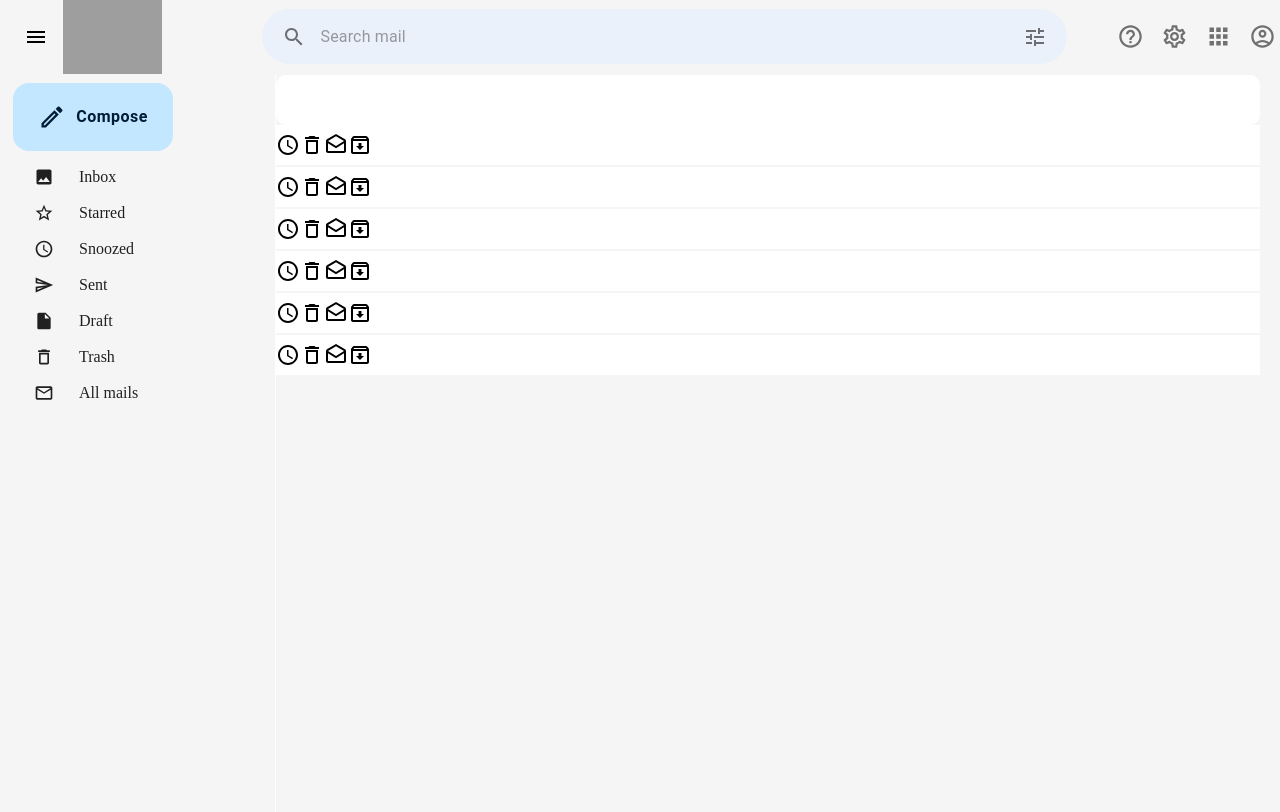
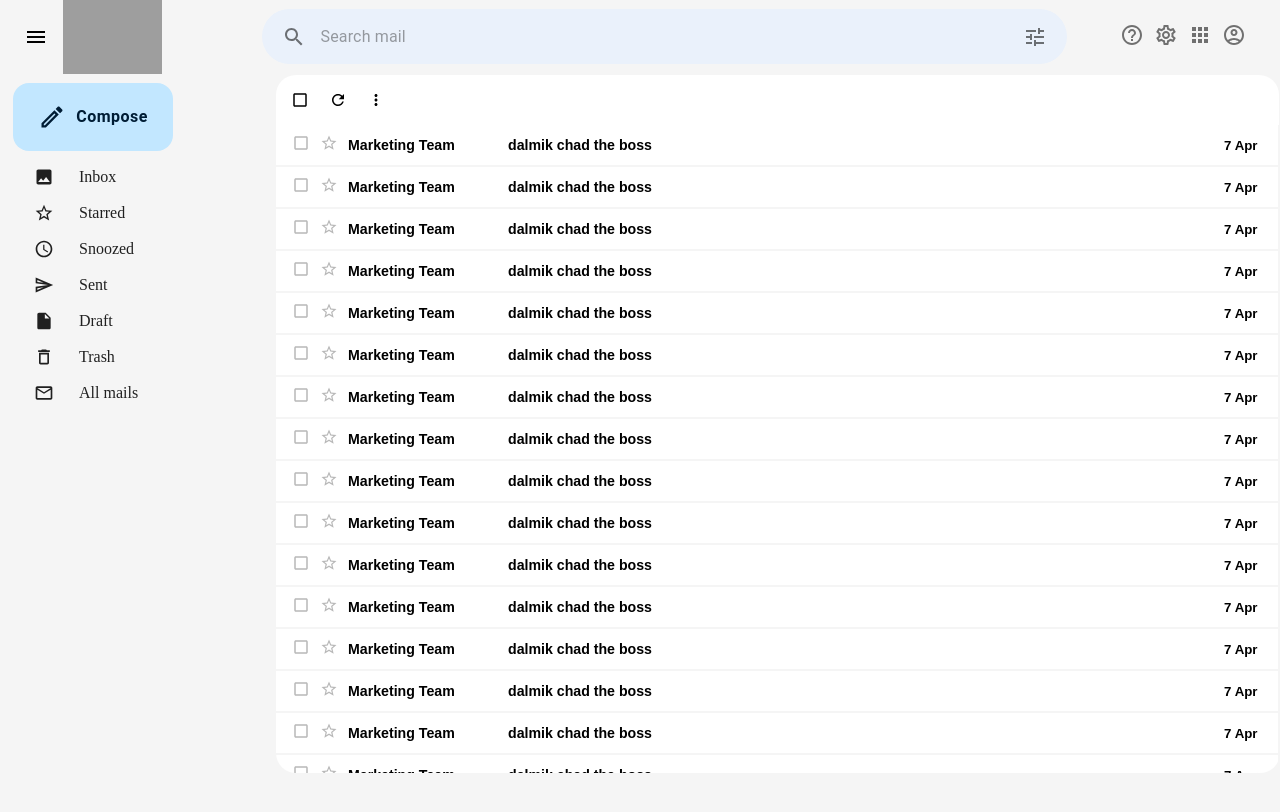
Before and after one commit to DALMIK/gmail_clone, a React (Create React App) app: page / in a window 1280 px wide. Shown: the top 812 px of the page. Built offline with nearby package versions, Linux system fonts and the light colour scheme; grey boxes are pictures that could not be loaded.

Commit message:
some more changes done

```diff
--- a/public/index.html
+++ b/public/index.html
@@ -13,7 +13,7 @@
     <link rel="manifest" href="%PUBLIC_URL%/manifest.json" />
     <title>React App</title>
   </head>
-  <body style="margin: 0;">
+  <body style="margin: 0; background-color: #f5f5f5;">
     <noscript>You need to enable JavaScript to run this app.</noscript>
     <div id="root"></div>
 
--- /dev/null
+++ b/src/Componetns/AllMessagesBox.jsx
@@ -0,0 +1,191 @@
+import styled from '@emotion/styled'
+import { Box } from '@mui/material'
+import React, { useState } from 'react'
+import  {AccessTime , DeleteOutline, DraftsOutlined, ArchiveOutlined, CheckBoxOutlineBlank, StarBorder, DragIndicator, MoreVert, Refresh ,DataArray } from '@mui/icons-material';
+
+
+
+
+
+const Container = styled(Box)`
+    /* background: #b72424; */
+    position: static;
+    width: ${(props)=> props.width == "276px" ? "80%" : "99%"};
+    height: 90vh;
+    border-radius: 20px;
+    /* overflow: scroll; */
+`
+
+const AllMessages = styled(Box)`
+    height: 81vh;
+    width: 98%;
+    background: #F5F5F5;
+    overflow: scroll;
+    border-radius: 0 0 20px 20px;
+`
+const MessageSlits = styled(Box)`
+    height: 40px;
+    width: 99.8%;
+    display: flex;
+    /* align-items: center; */
+    background: white;
+    margin-bottom: 2px;
+    position: relative;
+    &:hover{
+        box-shadow: 1px 1px 4px #c3c3c3 ;
+        cursor: pointer;
+    }
+`
+const AllMessagesBoxHeader = styled(Box)`
+    height: 50px;
+    width: 96.5%;
+    padding-left: 15px;
+    display: flex;
+    align-items: center;
+    background: #ffffff;
+    border-radius: 20px 20px 0 0;
+    position: sticky;
+    & > svg {
+        font-size: 18px;
+        margin-right: 20px;
+    }
+`
+
+const SlitsContainer = styled(Box)`
+    overflow: hidden;
+    /* height: 100vh; */
+    width: 100%;
+`
+
+const SlitButtons = styled(Box)`
+    position: absolute;
+    right: 0;
+    display: flex;
+    height: 100%;
+    align-items: center;
+`
+const StyledIcons = styled(Box)`
+    margin-right: 20px;
+    color: #444444;
+    & > svg {
+        font-size: 20px;
+    }
+    &:hover {
+        cursor: pointer;
+    }
+`
+const StyledSlitStarAndCheckBoxIcons = styled(Box)`
+    margin-right: 10px;
+    /* color: ${(props)=> props.color}; */
+    & > svg {
+        font-size: 18px;
+    }
+    &:hover {
+        cursor: pointer;
+        color: ${(props)=>props.color};
+    }
+`
+const TimeDiv = styled(Box)`
+    font-weight: 700px;
+    position: absolute;
+    right: 20px;
+    font-family: sans-serif;
+`
+const SlitContentContainer = styled(Box)`
+    display: flex;
+    height: 100%;
+    align-items: center;
+`
+
+const StarAndCheckboxSlitDiv = styled(Box)`
+    display: flex;
+    align-items: center;
+    height: 100%;
+    position: absolute;
+    left: 16px;
+`
+
+const AllMessagesBox = ({setMarginLeft}) => {
+
+
+    const [iconVisibilityForHoveredSlit, setIconVisibilityForHoveredSlit] = useState(-1)
+    const [dataArray, setDataArray] = useState([1,2,3,4,5,6,1,2,3,4,5,6,1,2,3,4,5,6,1,2,3,4,5,6,1,2,3,4,5,6,1,2,3,4,5,6])
+
+    const handleMouseEnter = (index) =>{
+        setIconVisibilityForHoveredSlit(index);
+    }
+    const handleMouseLeave = () =>{
+        setIconVisibilityForHoveredSlit(-1);
+    }
+
+
+
+
+
+  return (
+    <Container style={{marginLeft : setMarginLeft}} width={setMarginLeft}>
+        <AllMessagesBoxHeader>
+            <CheckBoxOutlineBlank />
+            <Refresh/>
+            <MoreVert/>
+        </AllMessagesBoxHeader>
+
+        <AllMessages>
+            <SlitsContainer>
+            {
+                dataArray.map((data,index)=>{
+                    return (
+                        <MessageSlits
+                            key={index}
+                            onMouseEnter={() => { handleMouseEnter(index) }}
+                            onMouseLeave={handleMouseLeave}
+                        >
+                            {iconVisibilityForHoveredSlit === index ? <DragIndicator fontSize='small' style={{marginTop:"8px", color:"#c3c3c3"}} /> :""}
+                            <StarAndCheckboxSlitDiv>
+                                <StyledSlitStarAndCheckBoxIcons color={iconVisibilityForHoveredSlit === index ? "#1f1f1f" : "#b8b8b8"}>
+                                    <CheckBoxOutlineBlank />
+                                </StyledSlitStarAndCheckBoxIcons>
+                                <StyledSlitStarAndCheckBoxIcons color={iconVisibilityForHoveredSlit === index ? "#1f1f1f" : "#b8b8b8"}>
+                                    <StarBorder />
+                                </StyledSlitStarAndCheckBoxIcons>
+                                <Box style={{width:"160px", fontFamily:"sans-serif", fontWeight : "700", fontSize:"0.885rem"}}>Marketing Team</Box>
+                                <Box style={{width:"900px", fontFamily:"sans-serif", fontWeight : "700", fontSize:"0.885rem"}}>dalmik chad the boss
+                                </Box>
+                            </StarAndCheckboxSlitDiv>
+
+                            <SlitContentContainer>
+                                {iconVisibilityForHoveredSlit !== index ? <TimeDiv>
+                                    <h5>7 Apr</h5>
+                                </TimeDiv>
+                                    : ""}
+                                {iconVisibilityForHoveredSlit === index ?
+                                    <SlitButtons>
+                                        <StyledIcons>
+                                            <ArchiveOutlined />
+                                        </StyledIcons>
+                                        <StyledIcons>
+                                            <DeleteOutline />
+                                        </StyledIcons>
+                                        <StyledIcons>
+                                            <DraftsOutlined />
+                                        </StyledIcons>
+
+                                        <StyledIcons>
+                                            <AccessTime />
+                                        </StyledIcons>
+                                    </SlitButtons>
+                                    : ""}
+                            </SlitContentContainer>
+                        </MessageSlits>
+                    )
+                })
+            }
+            </SlitsContainer>
+
+
+        </AllMessages>
+    </Container>
+  )
+}
+
+export default AllMessagesBox
--- a/src/Componetns/ComposeMail.jsx
+++ b/src/Componetns/ComposeMail.jsx
@@ -12,7 +12,7 @@ const dialogStyle = {
   maxWidth : "100%",
   maxWidth : "100%",
   boxShadow : "none",
-  borderRadius : "10px 10px 0 0"
+  borderRadius : "10px"
 }
 
 const Header = styled(Box)({
@@ -151,7 +151,7 @@ const ComposeMail = ({openDialog, setOpendiallog}) => {
       </RecipientWrapper>
       <TextField
         multiline
-        rows={14}
+        rows={16}
         sx={{'& .MuiOutlinedInput-notchedOutline' : { border: "none" }}}
         name='body'
         onChange={(e) => onValueChange(e)}
--- a/src/Componetns/Content.jsx
+++ b/src/Componetns/Content.jsx
@@ -1,36 +1,8 @@
 import styled from '@emotion/styled'
 import { Box } from '@mui/material'
-import React from 'react'
-import  {AccessTime , DeleteOutline, DraftsOutlined, ArchiveOutlined } from '@mui/icons-material';
+import React, { useState } from 'react'
 
-
-const Container = styled(Box)`
-    background: #F5F5F5;
-`
-
-const AllMessages = styled(Box)`
-    height: 100vh;
-    width: 98%;
-    background: #F5F5F5;
-`
-const MessageSlits = styled(Box)`
-    height: 40px;
-    width: 100%;
-    background: white;
-    margin-bottom: 2px;
-    display: flex;
-    align-items: center;
-    &:hover{
-        box-shadow: 1px 1px 4px black;
-        cursor: pointer;
-    }
-`
-const AllMessagesBoxHeader = styled(Box)`
-    height: 50px;
-    width: 100%;
-    background: #fff;
-    border-radius: 10px;
-`
+import AllMessagesBox from './AllMessagesBox'
 
 
 
@@ -38,28 +10,8 @@ const AllMessagesBoxHeader = styled(Box)`
 const Content = ({setMarginLeft}) => {
 
 
-
-
-
   return (
-    <Container style={{marginLeft : setMarginLeft}}>
-        <AllMessages>
-            <AllMessagesBoxHeader/>
-            {
-                [1,2,3,4,5,6].map(()=>{
-                    return (
-                        <MessageSlits>
-                            <AccessTime />
-                            <DeleteOutline/>
-                            <DraftsOutlined />
-                            <ArchiveOutlined />
-                        </MessageSlits>
-                    )
-                })
-            }
-
-        </AllMessages>
-    </Container>
+    <AllMessagesBox setMarginLeft={setMarginLeft}/>
   )
 }
 
--- a/src/Componetns/Header.jsx
+++ b/src/Componetns/Header.jsx
@@ -35,11 +35,15 @@ const OptioonsWrapper = styled(Box)({
     '& > svg' : {
         marginRight: '17px',
         fontSize : '27px'
-    },
-    '& > svg : hover' : {
-        cursor : 'pointer'
     }
 })
+
+const StyledIcons = styled(Box)`
+    margin-right: 10px;
+    &:hover {
+        cursor: pointer;
+    }
+`
 
 
 
@@ -59,10 +63,18 @@ const Header = ({toggleDrawer}) => {
                 <Tune color='action'/>
             </SearchBar>
             <OptioonsWrapper>
-                <HelpOutlineOutlined color='action'/>
-                <SettingsOutlined color='action'/>
-                <AppsOutlined color='action'/>
-                <AccountCircleOutlined color='action'/>
+                <StyledIcons>
+                    <HelpOutlineOutlined color='action'/>
+                </StyledIcons>
+                <StyledIcons>
+                    <SettingsOutlined color='action' />
+                </StyledIcons>
+                <StyledIcons>
+                    <AppsOutlined color='action' />
+                </StyledIcons>
+                <StyledIcons>
+                    <AccountCircleOutlined color='action' />
+                </StyledIcons>
             </OptioonsWrapper>
         </Toolbar>
     </StyledAppBar>
```
